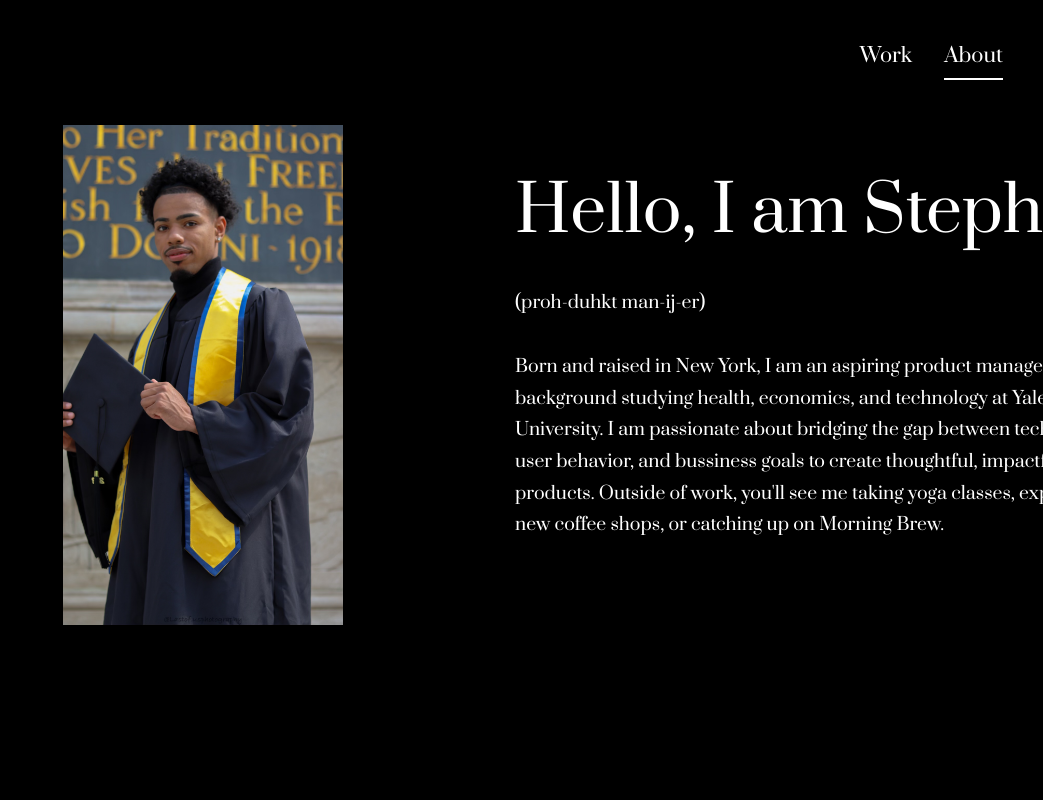
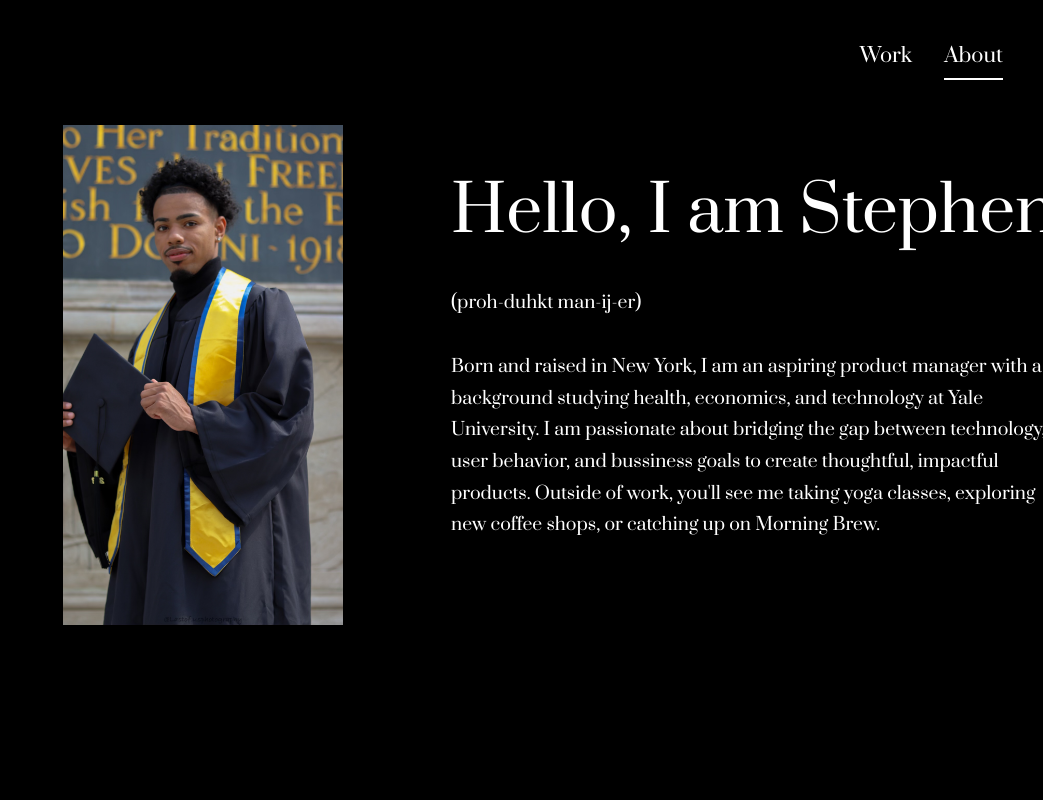
Before and after one commit to stephmartinezhamilton/first-sight, a React (Create React App) app: page /about in a window 1280 px wide. Shown: the top 800 px of the page, without its empty margins (237-1280 px from the left). Built offline with nearby package versions, Linux system fonts and the light colour scheme.

Commit message:
Move hero content text closer to image on About Me page by reducing grid gap

```diff
--- a/src/pages/AboutMe.css
+++ b/src/pages/AboutMe.css
@@ -31,7 +31,7 @@
 .hero-content {
   display: grid;
   grid-template-columns: 1fr 2fr;
-  gap: 4rem;
+  gap: 1 rem;
   align-items: center;
 }
 
```
